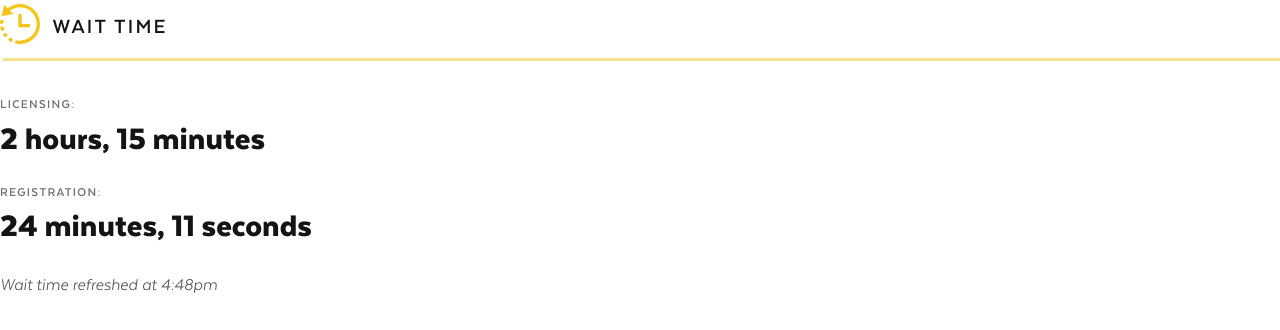
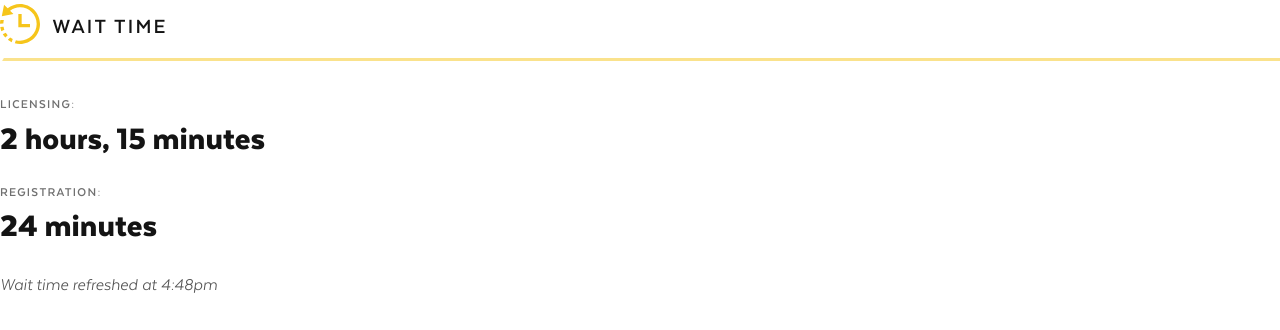
Before and after one commit to massgov/rmvwaittime, a plain HTML site: page index.html in a window 1280 px wide. Drawn offline with Linux system fonts and the light colour scheme; files whose address does not match are found by name.

Commit message:
Remove seconds from demo dummy content

```diff
--- a/index.html
+++ b/index.html
@@ -36,7 +36,7 @@
           <div class="ma__wait-time__label">Registration:</div>
           <div class="ma__wait-time__value">
             <span class="ma__wait-time__time">
-              24 minutes, 11 seconds
+              24 minutes
             </span>
           </div>
         </li>
```
